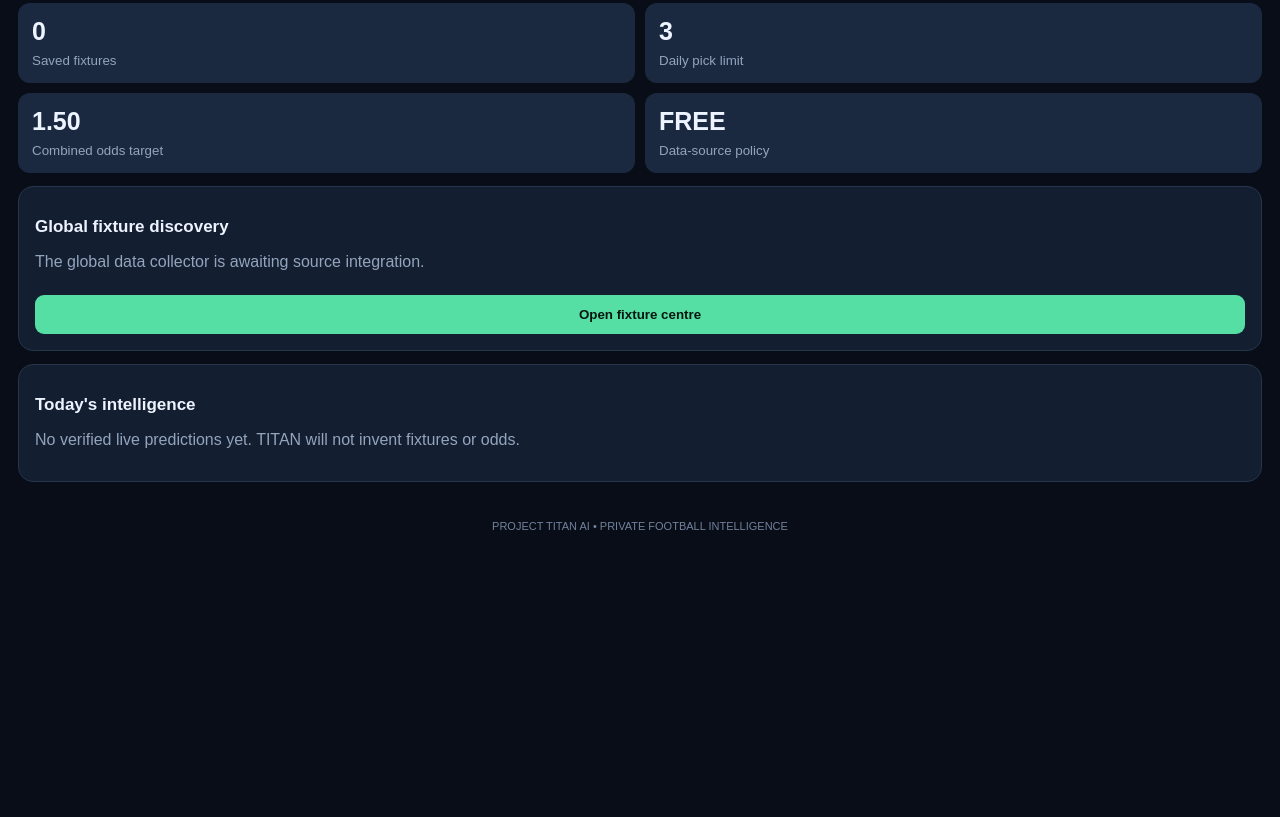
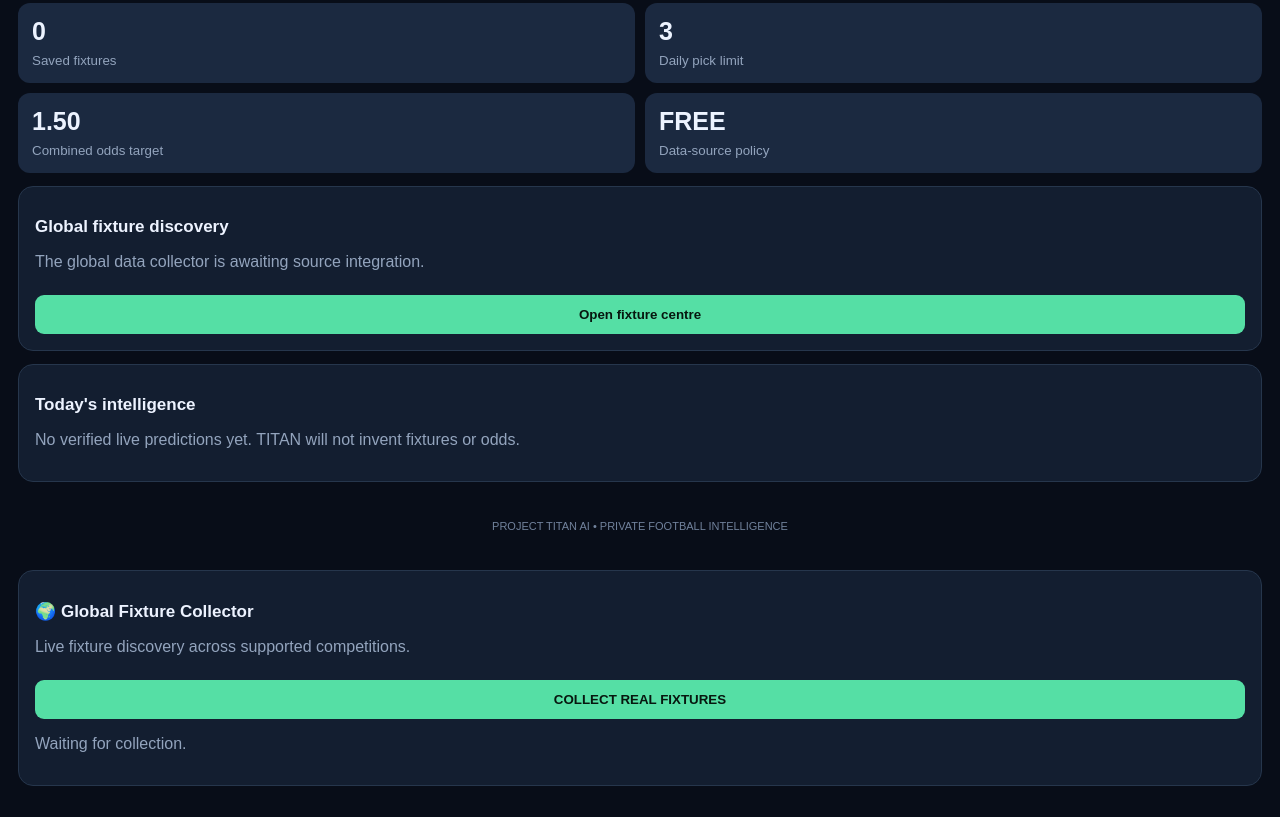
Before and after one commit to piquis16/project-titan-ai, a plain HTML site: page index.html in a window 1280 px wide. Shown: the part 312-1129 px from the top of the page. Before the commit the page ends 887 px from the top, so only its background shows below. Drawn offline with Linux system fonts and the light colour scheme.

Commit message:
Update index.html

```diff
--- a/index.html
+++ b/index.html
@@ -196,5 +196,6 @@ if("serviceWorker" in navigator){
 }
 render();
 </script>
+ <script src="./fixtures.js"></script>
 </body>
 </html>
```
